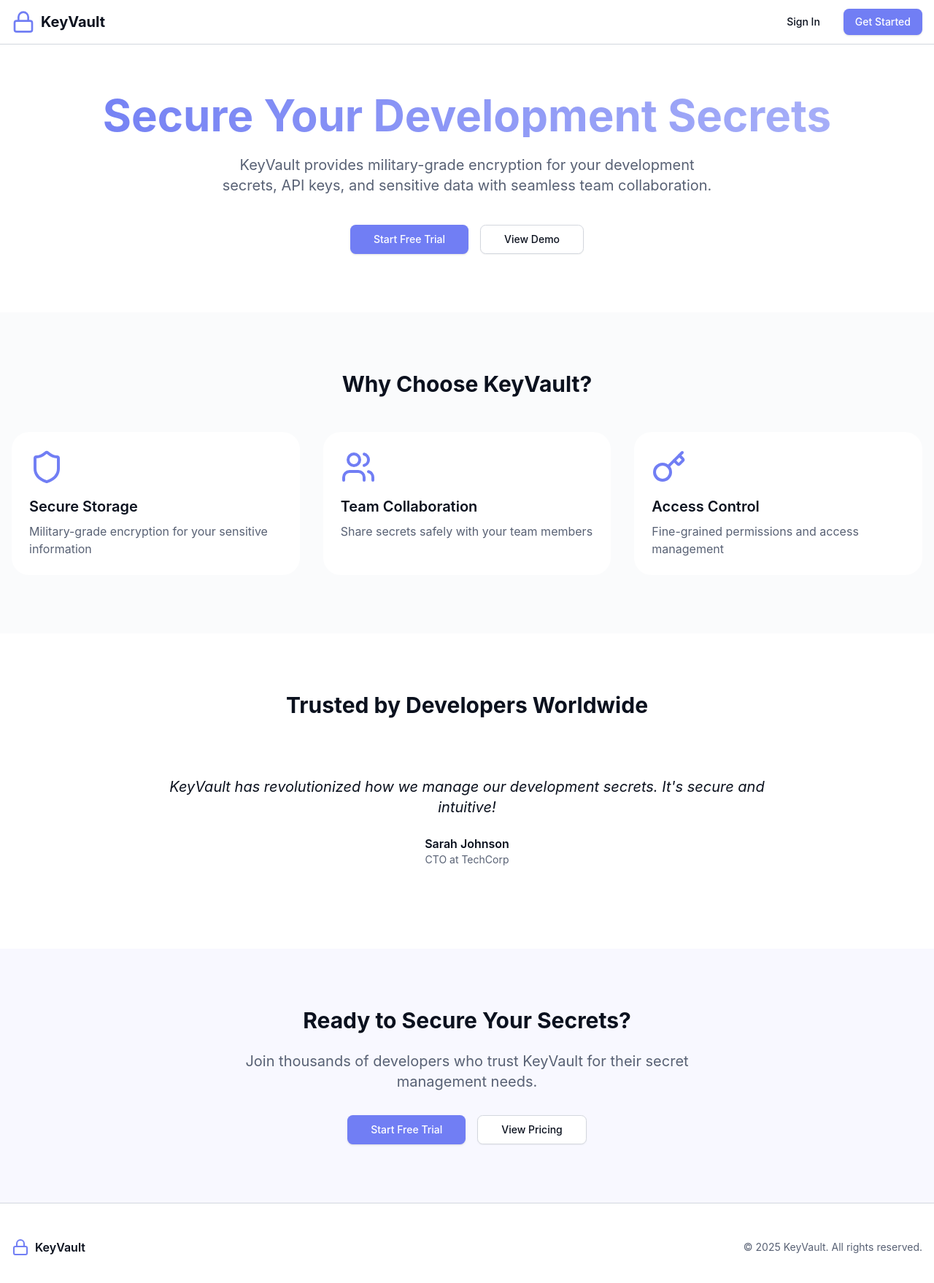
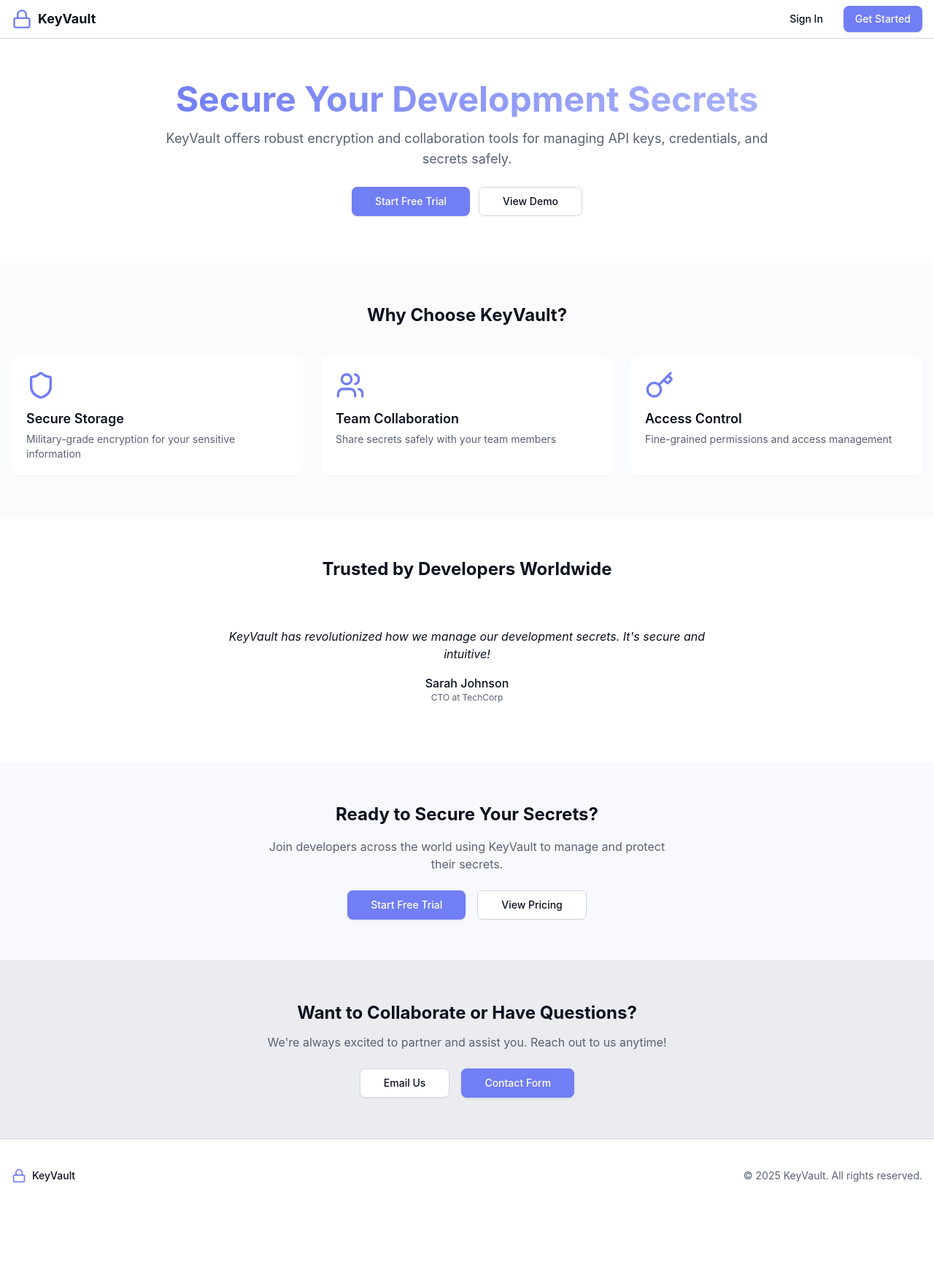
Before and after one commit to Mohitk786/dev-secret-upgraded, a Next.js app in the folder apps/frontend/: page / in a window 1280 px wide. Shown: the top 1758 px of the page at 73% size. After the commit the page ends 1661 px from the top, so only its background shows below. Built offline with nearby package versions, Linux system fonts and the light colour scheme.

Commit message:
private and public route protected

```diff
--- a/apps/frontend/src/app/(auth)/login/page.tsx
+++ b/apps/frontend/src/app/(auth)/login/page.tsx
@@ -45,7 +45,7 @@ function Login() {
 
         <SubmitButton isPending={isPending} text={isPending ? 'Signing in...' : 'Sign in'} onClick={handleSubmit} />
 
-        <div className="mt-6">
+        {/* <div className="mt-6">
           <div className="relative">
             <div className="absolute inset-0 flex items-center">
               <div className="w-full border-t border-gray-300" />
@@ -61,7 +61,7 @@ function Login() {
               className="w-full flex justify-center items-center py-2 px-4 border border-gray-300 rounded-xl shadow-sm text-sm font-medium text-gray-700 bg-white hover:bg-gray-50 focus:outline-none focus:ring-2 focus:ring-offset-2 focus:ring-indigo-500" >
               <Github className="w-5 h-5 mr-2" /> GitHub </button>
           </div>
-        </div>
+        </div> */}
       </form>
       <p className="mt-6 text-center text-sm text-gray-600">
         Don’t have an account?{' '}
--- a/apps/frontend/src/app/page.tsx
+++ b/apps/frontend/src/app/page.tsx
@@ -6,76 +6,85 @@ import {
   CarouselContent,
   CarouselItem,
 } from "@/components/ui/carousel";
-import { Shield, Key, Lock, Users} from "lucide-react";
+import { Shield, Key, Lock, Users } from "lucide-react";
 import { motion } from "framer-motion";
 import { useRouter } from "next/navigation";
 import { APP_ROUTES } from "@/constants/data";
+import { getToken } from "@/lib/helper";
+import { useEffect } from "react";
 
 const features = [
   {
-    icon: <Shield className="w-12 h-12 text-primary" />,
+    icon: <Shield className="w-10 h-10 text-primary" />,
     title: "Secure Storage",
-    description: "Military-grade encryption for your sensitive information"
+    description: "Military-grade encryption for your sensitive information",
   },
   {
-    icon: <Users className="w-12 h-12 text-primary" />,
+    icon: <Users className="w-10 h-10 text-primary" />,
     title: "Team Collaboration",
-    description: "Share secrets safely with your team members"
+    description: "Share secrets safely with your team members",
   },
   {
-    icon: <Key className="w-12 h-12 text-primary" />,
+    icon: <Key className="w-10 h-10 text-primary" />,
     title: "Access Control",
-    description: "Fine-grained permissions and access management"
-  }
+    description: "Fine-grained permissions and access management",
+  },
 ];
 
 const testimonials = [
   {
     text: "KeyVault has revolutionized how we manage our development secrets. It's secure and intuitive!",
     author: "Sarah Johnson",
-    role: "CTO at TechCorp"
+    role: "CTO at TechCorp",
   },
   {
     text: "The collaboration features are outstanding. Perfect for our remote team!",
     author: "Mike Chen",
-    role: "Lead Developer at StartupX"
+    role: "Lead Developer at StartupX",
   },
   {
     text: "Best investment for our team's security. The audit logs are invaluable.",
     author: "Emma Davis",
-    role: "Security Engineer at SecureNet"
-  }
+    role: "Security Engineer at SecureNet",
+  },
 ];
 
 const Index = () => {
-    const router = useRouter();
+  const router = useRouter();
+  const token  = getToken();
+
+  useEffect(() => {
+    if (token) {
+      router.push(APP_ROUTES.DASHBOARD);
+    }
+  }, [token, router]);
 
   return (
     <div className="min-h-screen bg-background">
       {/* Navigation */}
       <nav className="fixed top-0 w-full z-50 bg-background/95 backdrop-blur-sm border-b">
-        <div className="container mx-auto px-4 py-3">
+        <div className="container mx-auto px-4 py-2">
           <div className="flex justify-between items-center">
             <div className="flex items-center space-x-2">
-              <Lock className="h-8 w-8 text-primary" />
-              <span className="text-xl font-bold">KeyVault</span>
+              <Lock className="h-7 w-7 text-primary" />
+              <span className="text-lg font-bold">KeyVault</span>
             </div>
-            <div className="flex space-x-4">
-              <Button variant="ghost" onClick={() => router.push(APP_ROUTES.LOGIN)}>Sign In</Button>
-              <Button onClick={() => router.push(APP_ROUTES.SIGNUP)}>Get Started</Button>
+            <div className="flex space-x-3">
+              {!token &&  <Button variant="ghost" onClick={() => router.push(APP_ROUTES.LOGIN)}>Sign In</Button>}
+              <Button onClick={() => router.push(APP_ROUTES.SIGNUP)}>{token ? "Go to Dashboard" : "Get Started"}</Button>
             </div>
           </div>
         </div>
       </nav>
 
-      {/* Hero Section */}
-      <section className="pt-32 pb-20 px-4">
-        <div className="container mx-auto text-center">
+      {/* Hero */}
+      <section className="pt-28 pb-16 px-4">
+        <div className="container mx-auto text-center max-w-4xl">
           <motion.h1
             initial={{ opacity: 0, y: 20 }}
             animate={{ opacity: 1, y: 0 }}
             transition={{ duration: 0.5 }}
-            className="text-4xl md:text-6xl font-bold bg-clip-text text-transparent bg-gradient-to-r from-primary to-primary/60"
+            className="text-4xl md:text-5xl font-bold bg-clip-text text-transparent bg-gradient-to-r from-primary to-primary/60"
           >
             Secure Your Development Secrets
           </motion.h1>
@@ -83,16 +92,15 @@ const Index = () => {
             initial={{ opacity: 0, y: 20 }}
             animate={{ opacity: 1, y: 0 }}
             transition={{ duration: 0.5, delay: 0.2 }}
-            className="mt-6 text-xl text-muted-foreground max-w-2xl mx-auto"
+            className="mt-4 text-lg text-muted-foreground"
           >
-            KeyVault provides military-grade encryption for your development secrets,
-            API keys, and sensitive data with seamless team collaboration.
+            KeyVault offers robust encryption and collaboration tools for managing API keys, credentials, and secrets safely.
           </motion.p>
           <motion.div
             initial={{ opacity: 0, y: 20 }}
             animate={{ opacity: 1, y: 0 }}
             transition={{ duration: 0.5, delay: 0.4 }}
-            className="mt-10 flex justify-center space-x-4"
+            className="mt-6 flex justify-center gap-3"
           >
             <Button size="lg" onClick={() => router.push(APP_ROUTES.SIGNUP)}>
               Start Free Trial
@@ -104,24 +112,22 @@ const Index = () => {
         </div>
       </section>
 
-      {/* Features Section */}
-      <section className="py-20 bg-secondary/30">
+      {/* Features */}
+      <section className="py-14 bg-secondary/30">
         <div className="container mx-auto px-4">
-          <h2 className="text-3xl font-bold text-center mb-12">
-            Why Choose KeyVault?
-          </h2>
-          <div className="grid md:grid-cols-3 gap-8">
+          <h2 className="text-2xl font-bold text-center mb-10">Why Choose KeyVault?</h2>
+          <div className="grid md:grid-cols-3 gap-6">
             {features.map((feature, index) => (
               <motion.div
                 key={index}
                 initial={{ opacity: 0, y: 20 }}
                 whileInView={{ opacity: 1, y: 0 }}
-                transition={{ duration: 0.5, delay: index * 0.2 }}
-                className="p-6 rounded-2xl bg-card hover:shadow-lg transition-shadow"
+                transition={{ duration: 0.4, delay: index * 0.2 }}
+                className="p-5 rounded-xl bg-card shadow-sm hover:shadow-md transition"
               >
-                <div className="mb-4">{feature.icon}</div>
-                <h3 className="text-xl font-semibold mb-2">{feature.title}</h3>
-                <p className="text-muted-foreground">{feature.description}</p>
+                <div className="mb-3">{feature.icon}</div>
+                <h3 className="text-lg font-semibold mb-1">{feature.title}</h3>
+                <p className="text-sm text-muted-foreground">{feature.description}</p>
               </motion.div>
             ))}
           </div>
@@ -129,19 +135,17 @@ const Index = () => {
       </section>
 
       {/* Testimonials */}
-      <section className="py-20">
+      <section className="py-14">
         <div className="container mx-auto px-4">
-          <h2 className="text-3xl font-bold text-center mb-12">
-            Trusted by Developers Worldwide
-          </h2>
-          <Carousel className="max-w-4xl mx-auto">
+          <h2 className="text-2xl font-bold text-center mb-10">Trusted by Developers Worldwide</h2>
+          <Carousel className="max-w-3xl mx-auto">
             <CarouselContent>
               {testimonials.map((testimonial, index) => (
                 <CarouselItem key={index}>
-                  <div className="p-8 text-center">
-                    <p className="text-xl italic mb-6">{testimonial.text}</p>
-                    <h4 className="font-semibold">{testimonial.author}</h4>
-                    <p className="text-sm text-muted-foreground">{testimonial.role}</p>
+                  <div className="p-6 text-center">
+                    <p className="text-base italic mb-4">{testimonial.text}</p>
+                    <h4 className="font-medium">{testimonial.author}</h4>
+                    <p className="text-xs text-muted-foreground">{testimonial.role}</p>
                   </div>
                 </CarouselItem>
               ))}
@@ -150,15 +154,15 @@ const Index = () => {
         </div>
       </section>
 
-      {/* CTA Section */}
-      <section className="py-20 bg-primary/5">
+      {/* CTA */}
+      <section className="py-14 bg-primary/5">
         <div className="container mx-auto px-4 text-center">
-          <h2 className="text-3xl font-bold mb-6">Ready to Secure Your Secrets?</h2>
-          <p className="text-xl text-muted-foreground mb-8 max-w-2xl mx-auto">
-            Join thousands of developers who trust KeyVault for their secret management needs.
+          <h2 className="text-2xl font-bold mb-4">Ready to Secure Your Secrets?</h2>
+          <p className="text-md text-muted-foreground mb-6 max-w-xl mx-auto">
+            Join developers across the world using KeyVault to manage and protect their secrets.
           </p>
-          <div className="flex justify-center space-x-4">
-              <Button size="lg" onClick={() => router.push(APP_ROUTES.SIGNUP)}>
+          <div className="flex justify-center gap-4">
+            <Button size="lg" onClick={() => router.push(APP_ROUTES.SIGNUP)}>
               Start Free Trial
             </Button>
             <Button size="lg" variant="outline" onClick={() => router.push(APP_ROUTES.PRICING)}>
@@ -168,18 +172,30 @@ const Index = () => {
         </div>
       </section>
 
+      {/* Contact / Collaborate */}
+      <section className="py-14 bg-muted">
+        <div className="container mx-auto px-4 text-center">
+          <h2 className="text-2xl font-bold mb-3">Want to Collaborate or Have Questions?</h2>
+          <p className="text-muted-foreground mb-6">We're always excited to partner and assist you. Reach out to us anytime!</p>
+          <div className="flex justify-center gap-4">
+            <Button size="lg" variant="outline" onClick={() => window.open("mailto:support@keyvault.com")}>
+              Email Us
+            </Button>
+            <Button size="lg" onClick={() => router.push("/contact")}>
+              Contact Form
+            </Button>
+          </div>
+        </div>
+      </section>
+
       {/* Footer */}
-      <footer className="py-12 border-t">
-        <div className="container mx-auto px-4">
-          <div className="flex justify-between items-center">
-            <div className="flex items-center space-x-2">
-              <Lock className="h-6 w-6 text-primary" />
-              <span className="font-semibold">KeyVault</span>
-            </div>
-            <p className="text-sm text-muted-foreground">
-              © 2025 KeyVault. All rights reserved.
-            </p>
+      <footer className="py-10 border-t bg-background">
+        <div className="container mx-auto px-4 flex justify-between items-center text-sm">
+          <div className="flex items-center space-x-2">
+            <Lock className="h-5 w-5 text-primary" />
+            <span className="font-medium">KeyVault</span>
           </div>
+          <p className="text-muted-foreground">© 2025 KeyVault. All rights reserved.</p>
         </div>
       </footer>
     </div>
--- a/apps/frontend/src/components/user/ProfileDropdown.tsx
+++ b/apps/frontend/src/components/user/ProfileDropdown.tsx
@@ -21,6 +21,10 @@ const ProfileDropdown = () => {
 
   if (isLoading) {
     return <div>Loading...</div>;
+  }
+
+  const logout = () => {
+    router.push(APP_ROUTES.LOGIN);
   }
 
   return (
@@ -59,7 +63,7 @@ const ProfileDropdown = () => {
           <span>Security</span>
         </DropdownMenuItem> */}
         <DropdownMenuSeparator />
-        <a href={`${BASE_URL}/logout`}>
+        <a href={`${BASE_URL}/logout`} onClick={() => logout()}>
           <DropdownMenuItem className="cursor-pointer flex items-center gap-2 text-destructive focus:text-destructive">
             <LogOut className="h-4 w-4" />
             <span>Logout</span>
--- /dev/null
+++ b/apps/frontend/src/lib/helper.ts
@@ -0,0 +1,16 @@
+export const getToken = () => {
+      return localStorage.getItem("DEV_SECRET_VAULT_AUTH_TOKEN");
+
+};
+
+export const setToken = (token: string) => {
+   if (typeof window !== "undefined") {
+      localStorage.setItem("DEV_SECRET_VAULT_AUTH_TOKEN", token);
+   }
+};
+
+export const removeToken = () => {
+   if (typeof window !== "undefined") {
+      localStorage.removeItem("DEV_SECRET_VAULT_AUTH_TOKEN");
+   }
+};
```
Also changed, not shown: apps/frontend/src/app/(auth)/signup/page.tsx (+65 -39 lines), apps/frontend/src/components/Auth/AuthForm.tsx (+4 -3 lines), apps/frontend/src/components/ui/InputField.tsx (+27 -8 lines), apps/frontend/src/middleware.ts (renamed from apps/frontend/middleware.ts, +7 -7 lines).
